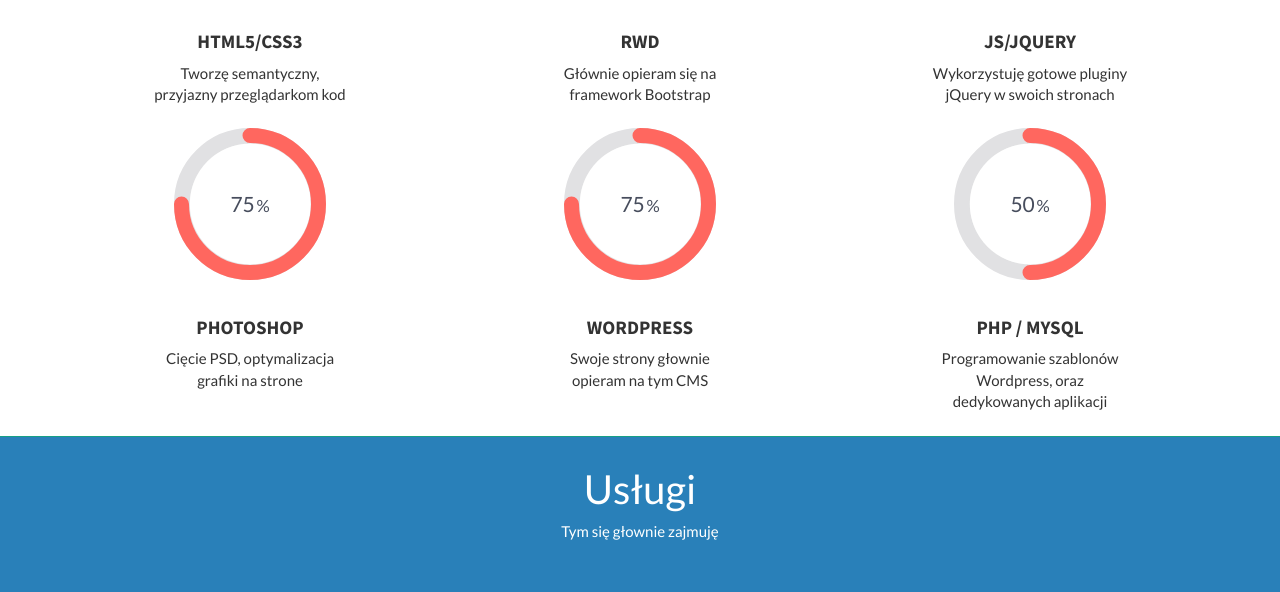
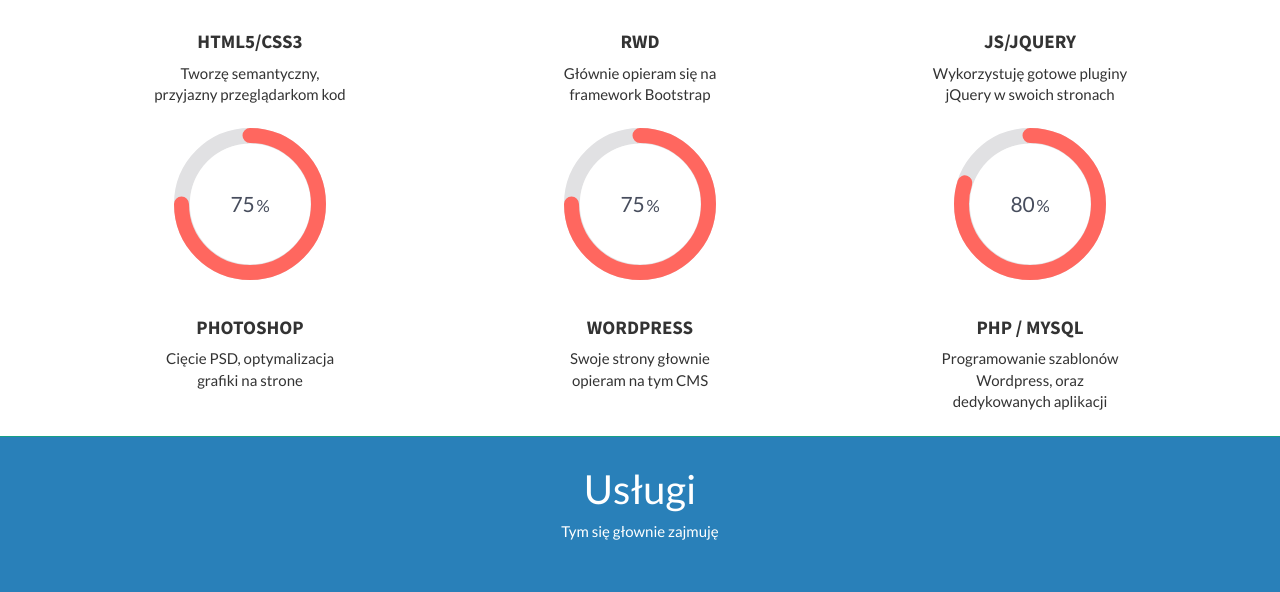
Before and after one commit to kornel388/korneliuszrutkowski.github.io, a plain HTML site: page index.html in a window 1280 px wide. Shown: the part 1686-2278 px from the top of the page. Drawn offline with nearby package versions, Linux system fonts and the light colour scheme.

Commit message:
Update index.html

```diff
--- a/index.html
+++ b/index.html
@@ -123,7 +123,7 @@ Swoje strony głownie opieram na tym CMS
 </div>
 </div>
 <div class=" col-xs-12 col-sm-4 col-md-4 col-lg-4 skillsArea">
-<div class=" col-xs-12 col-sm-6 col-md-6 col-lg-6 skills"><span class="chart skilBg" data-percent="50"> <span class="percent">50</span> </span>
+<div class=" col-xs-12 col-sm-6 col-md-6 col-lg-6 skills"><span class="chart skilBg" data-percent="80"> <span class="percent">80</span> </span>
 <h4>PHP / MySQL</h4>
 Programowanie szablonów Wordpress, oraz dedykowanych aplikacji
 
```
